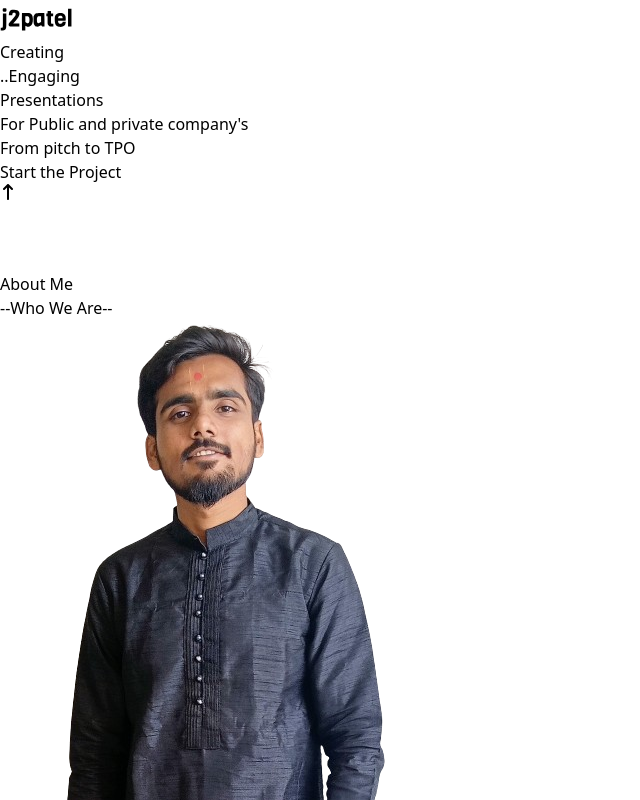
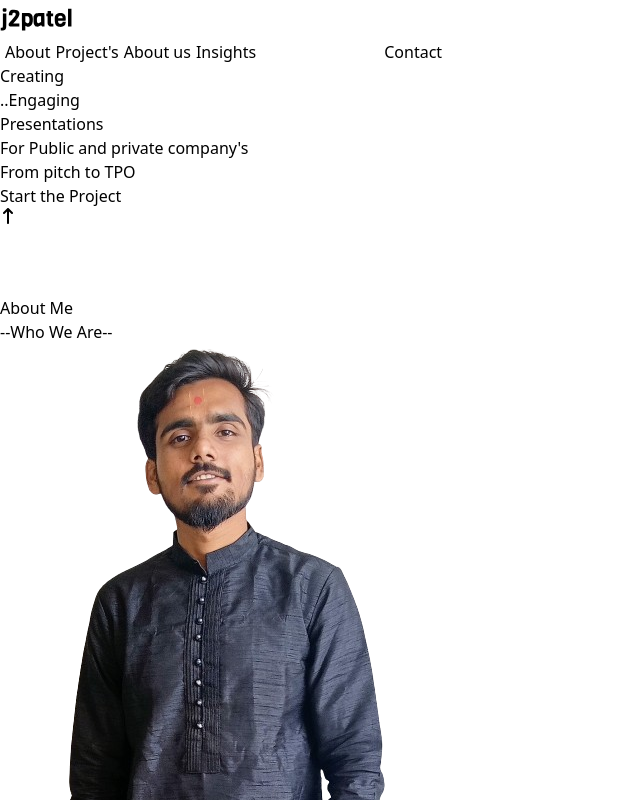
Before and after one commit to j2patel4545/Testing-45, a React (Vite) app: page / in a window 1280 px wide. Shown: the top 800 px of the page, without its empty margins (0-640 px from the left). Built offline with nearby package versions, Linux system fonts and the light colour scheme.

Commit message:
navbar.jsx

```diff
--- a/src/components/navbar.jsx
+++ b/src/components/navbar.jsx
@@ -54,11 +54,11 @@ l-57 35 0 159 0 159 76 0 c70 0 78 -2 104 -28z"/>
         </a>
         <div className='links flex gap-10 services.classes'>
     {[
-        // { name: "About", link: "#about"  },
-        // { name: "Project's", link: "https://work-portfolio-drab.vercel.app/" },
-        // { name: "About us", link: "https://jetal-intro.vercel.app/profile/Profile.html" },
-        // { name: "Insights", link: "/insights" },
-        // { name: "Contact", link: "/contact" }
+        { name: "About", link: "#about"  },
+        { name: "Project's", link: "https://work-portfolio-drab.vercel.app/" },
+        { name: "About us", link: "https://jetal-intro.vercel.app/profile/Profile.html" },
+        { name: "Insights", link: "/insights" },
+        { name: "Contact", link: "/contact" }
     ].map((item, index) => (
         <a
             key={index}
```
